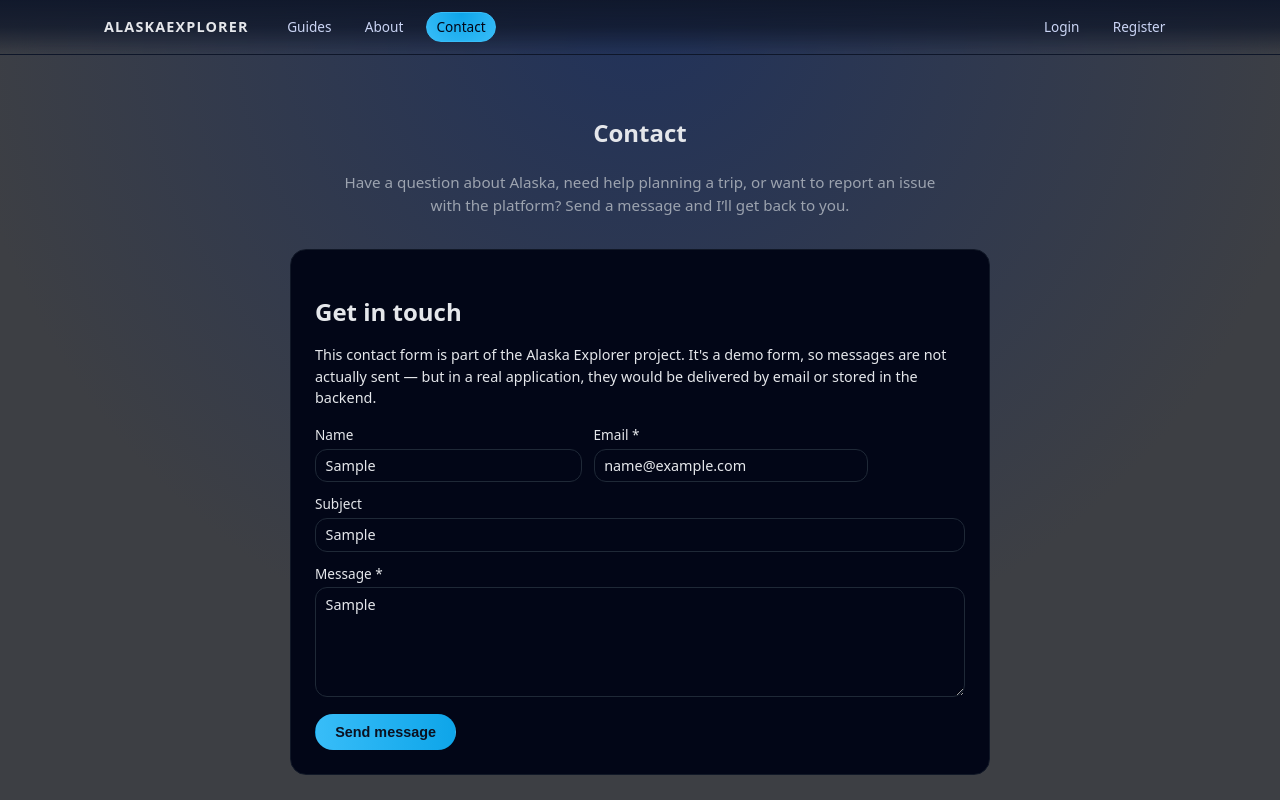
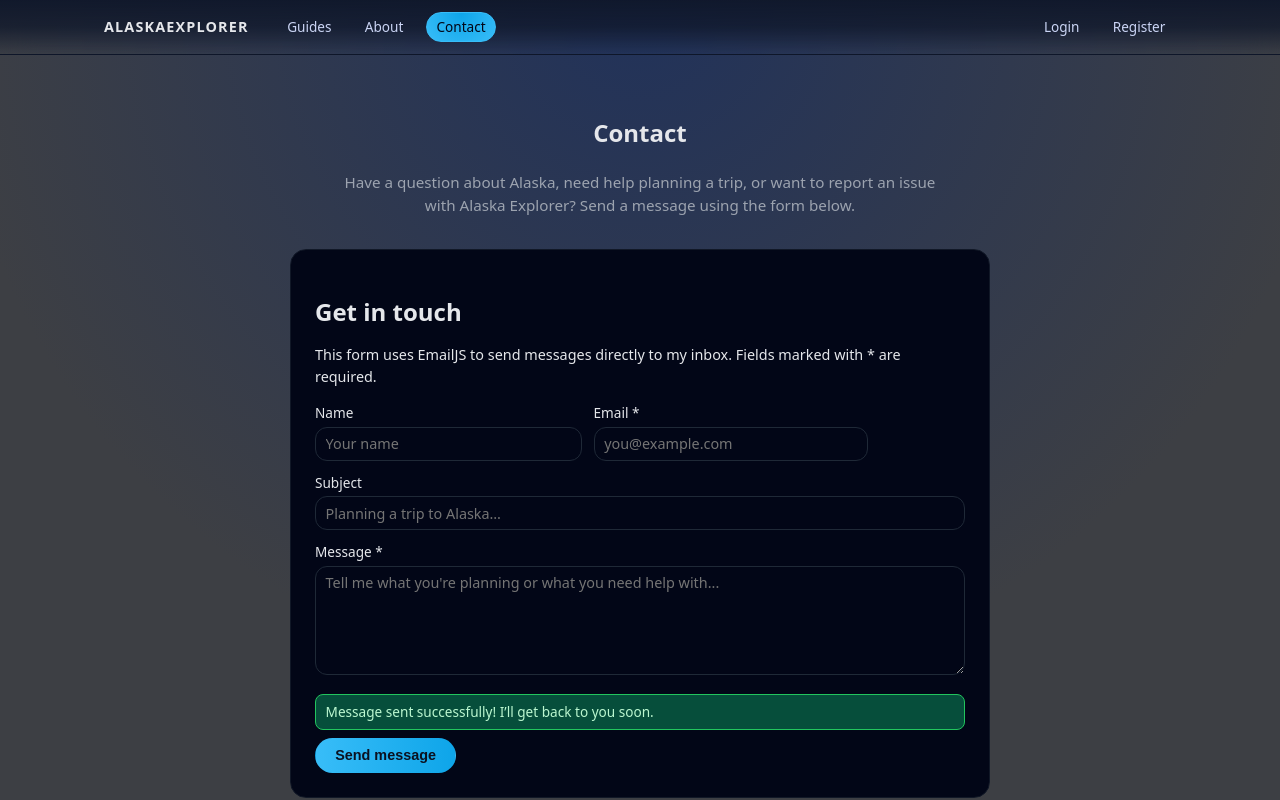
Before and after one commit to georgievl/Alaska-Explorer, a React (Vite) app: page /contact in a window 1280 px wide. Both pictures are taken after typing "Sample", "name@example.com", "Sample", "Sample" into the empty fields and a click on the button "Send message". Shown: the top 800 px of the page. Built offline with nearby package versions, Linux system fonts and the light colour scheme; no server answers.

Commit message:
Fully Functional ContactPage wired through EmailJS

```diff
--- a/package.json
+++ b/package.json
@@ -10,6 +10,7 @@
     "preview": "vite preview"
   },
   "dependencies": {
+    "@emailjs/browser": "^4.4.1",
     "firebase": "^12.6.0",
     "react": "^19.2.0",
     "react-dom": "^19.2.0",
--- a/src/index.css
+++ b/src/index.css
@@ -493,6 +493,16 @@ main {
   font-size: 0.85rem;
 }
 
+.form-success {
+  color: #bbf7d0;
+  background-color: #064e3b;
+  border: 1px solid #22c55e;
+  border-radius: 0.5rem;
+  padding: 0.4rem 0.6rem;
+  font-size: 0.85rem;
+  margin-bottom: 0.5rem;
+}
+
 .guide-form {
   display: flex;
   flex-direction: column;
--- a/src/pages/ContactPage.jsx
+++ b/src/pages/ContactPage.jsx
@@ -1,12 +1,80 @@
+import { useState } from "react";
+import emailjs from "@emailjs/browser";
+
+const initialValues = {
+  name: "",
+  email: "",
+  subject: "",
+  message: "",
+};
+
 export default function ContactPage() {
+  const [values, setValues] = useState(initialValues);
+  const [submitting, setSubmitting] = useState(false);
+  const [successMsg, setSuccessMsg] = useState("");
+  const [errorMsg, setErrorMsg] = useState("");
+
+  const serviceId = import.meta.env.VITE_EMAILJS_SERVICE_ID;
+  const templateId = import.meta.env.VITE_EMAILJS_TEMPLATE_ID;
+  const publicKey = import.meta.env.VITE_EMAILJS_PUBLIC_KEY;
+
+  const onChange = (e) => {
+    const { name, value } = e.target;
+    setValues((state) => ({
+      ...state,
+      [name]: value,
+    }));
+  };
+
+  const onSubmit = async (e) => {
+    e.preventDefault();
+    setSuccessMsg("");
+    setErrorMsg("");
+
+    if (!values.email.trim() || !values.message.trim()) {
+      setErrorMsg("Email and message are required.");
+      return;
+    }
+
+    if (!serviceId || !templateId || !publicKey) {
+      setErrorMsg(
+        "Email service is not configured. Please check your EmailJS environment variables."
+      );
+      return;
+    }
+
+    setSubmitting(true);
+
+    try {
+      const templateParams = {
+        from_name: values.name || "Guest",
+        from_email: values.email,
+        subject: values.subject || "Alaska Explorer contact form",
+        message: values.message,
+      };
+
+      await emailjs.send(serviceId, templateId, templateParams, publicKey);
+
+      setSuccessMsg("Message sent successfully! I’ll get back to you soon.");
+      setValues(initialValues);
+    } catch (err) {
+      console.error("EmailJS error:", err);
+      setErrorMsg(
+        "Something went wrong while sending your message. Please try again later."
+      );
+    } finally {
+      setSubmitting(false);
+    }
+  };
+
   return (
     <section className="contact-page">
       <header className="contact-header">
         <h1>Contact</h1>
         <p>
           Have a question about Alaska, need help planning a trip, or want to
-          report an issue with the platform? Send a message and I’ll get back to
-          you.
+          report an issue with Alaska Explorer? Send a message using the form
+          below.
         </p>
       </header>
 
@@ -14,22 +82,21 @@ export default function ContactPage() {
         <div className="contact-card">
           <h2>Get in touch</h2>
           <p className="contact-text">
-            This contact form is part of the Alaska Explorer project. It's a demo
-            form, so messages are not actually sent — but in a real application,
-            they would be delivered by email or stored in the backend.
+            This form uses EmailJS to send messages directly to my inbox. Fields
+            marked with * are required.
           </p>
 
-          <form
-            className="contact-form"
-            onSubmit={(e) => {
-              e.preventDefault();
-              alert("Message submitted (demo).");
-            }}
-          >
+          <form className="contact-form" onSubmit={onSubmit} autoComplete="off">
             <div className="form-row">
               <label>
                 Name
-                <input type="text" name="name" placeholder="Your name" />
+                <input
+                  type="text"
+                  name="name"
+                  placeholder="Your name"
+                  value={values.name}
+                  onChange={onChange}
+                />
               </label>
 
               <label>
@@ -38,6 +105,8 @@ export default function ContactPage() {
                   type="email"
                   name="email"
                   placeholder="you@example.com"
+                  value={values.email}
+                  onChange={onChange}
                   required
                 />
               </label>
@@ -49,6 +118,8 @@ export default function ContactPage() {
                 type="text"
                 name="subject"
                 placeholder="Planning a trip to Alaska…"
+                value={values.subject}
+                onChange={onChange}
               />
             </label>
 
@@ -58,12 +129,17 @@ export default function ContactPage() {
                 name="message"
                 rows={5}
                 placeholder="Tell me what you're planning or what you need help with..."
+                value={values.message}
+                onChange={onChange}
                 required
               />
             </label>
 
-            <button type="submit" className="btn primary">
-              Send message
+            {errorMsg && <p className="form-error">{errorMsg}</p>}
+            {successMsg && <p className="form-success">{successMsg}</p>}
+
+            <button type="submit" className="btn primary" disabled={submitting}>
+              {submitting ? "Sending..." : "Send message"}
             </button>
           </form>
         </div>
```
Also changed, not shown: 1 other file (tests, documents, lock files or other folders).
